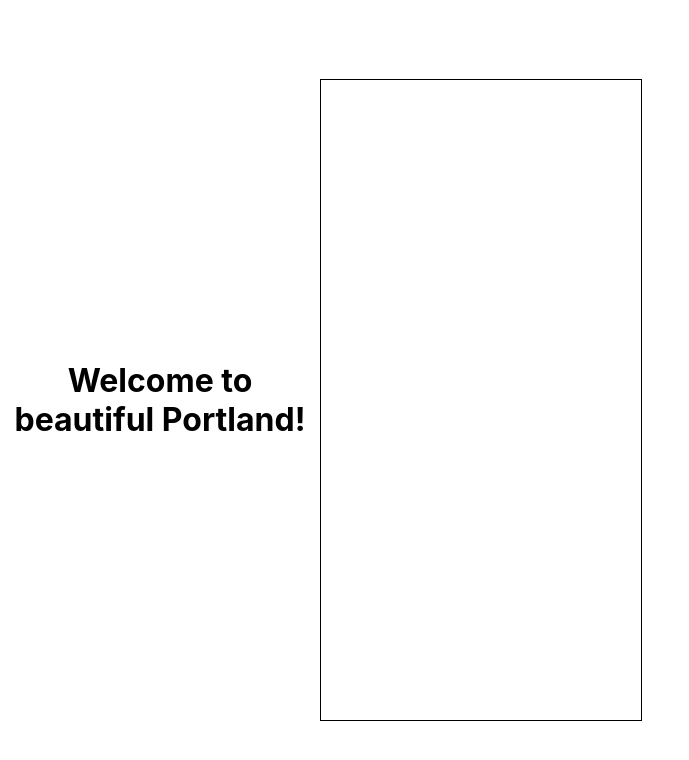
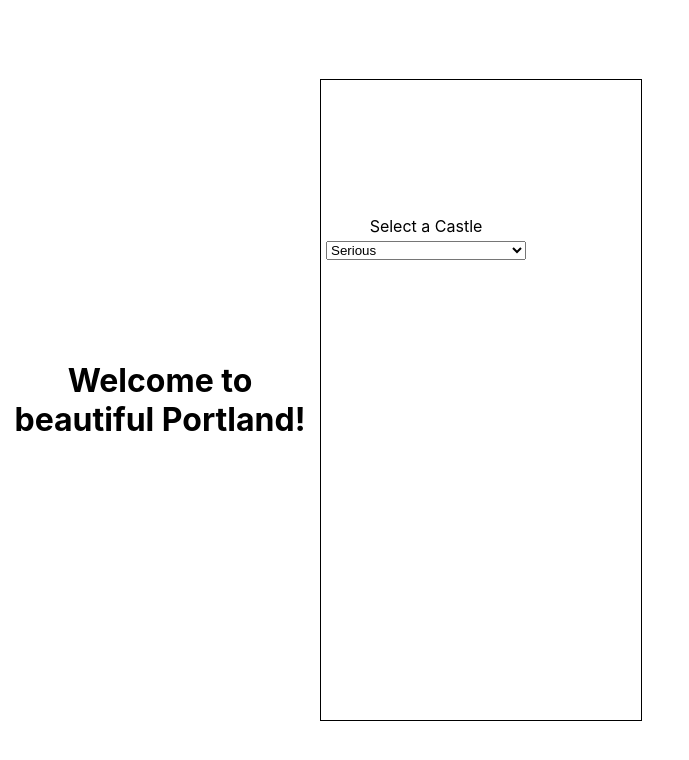
Before and after one commit to PeteSeeling/city-builder-half-baked-react, a React (Create React App) app: page / in a window 1280 px wide. Shown: the top 760 px of the page, without its empty margins (0-689 px from the left). Built offline with nearby package versions, Linux system fonts and the light colour scheme.

Commit message:
castle dropdown working. Fix castle function

```diff
--- a/src/App.js
+++ b/src/App.js
@@ -7,9 +7,10 @@ import SloganList from './SloganList';
 import SloganForm from './SloganForm';
 import CityNameInput from './CityNameInput';
 import City from './City';
-
+import handleChange from './CastleDropdown.js';
 function App() {
   // track some state here.
+  const [setCastleId, castleId] = useState(1);
   // You'll need to keep track of a skylineId, waterfrontId, and castleId. All these start out as 1
   // you'll need to track a city name, which starts as the city name of your choice.
   // finally, you'll need an array of slogans, which could start out as ['The City of Excellence'] for example
@@ -29,6 +30,10 @@ function App() {
 
           In each Dropdown, pass as props the state handler functions defined above, so that these child components can manipulate parent state
           */}
+          <div>
+            <CastleDropdown setCastleId={setCastleId} />
+
+          </div>
         </section>
         {/* here, the SloganForm component takes in the setSlogans state handler function and the slogans array that live in state */}
         {/* here, the SloganList component takes the array of slogans that lives in state */}
```
